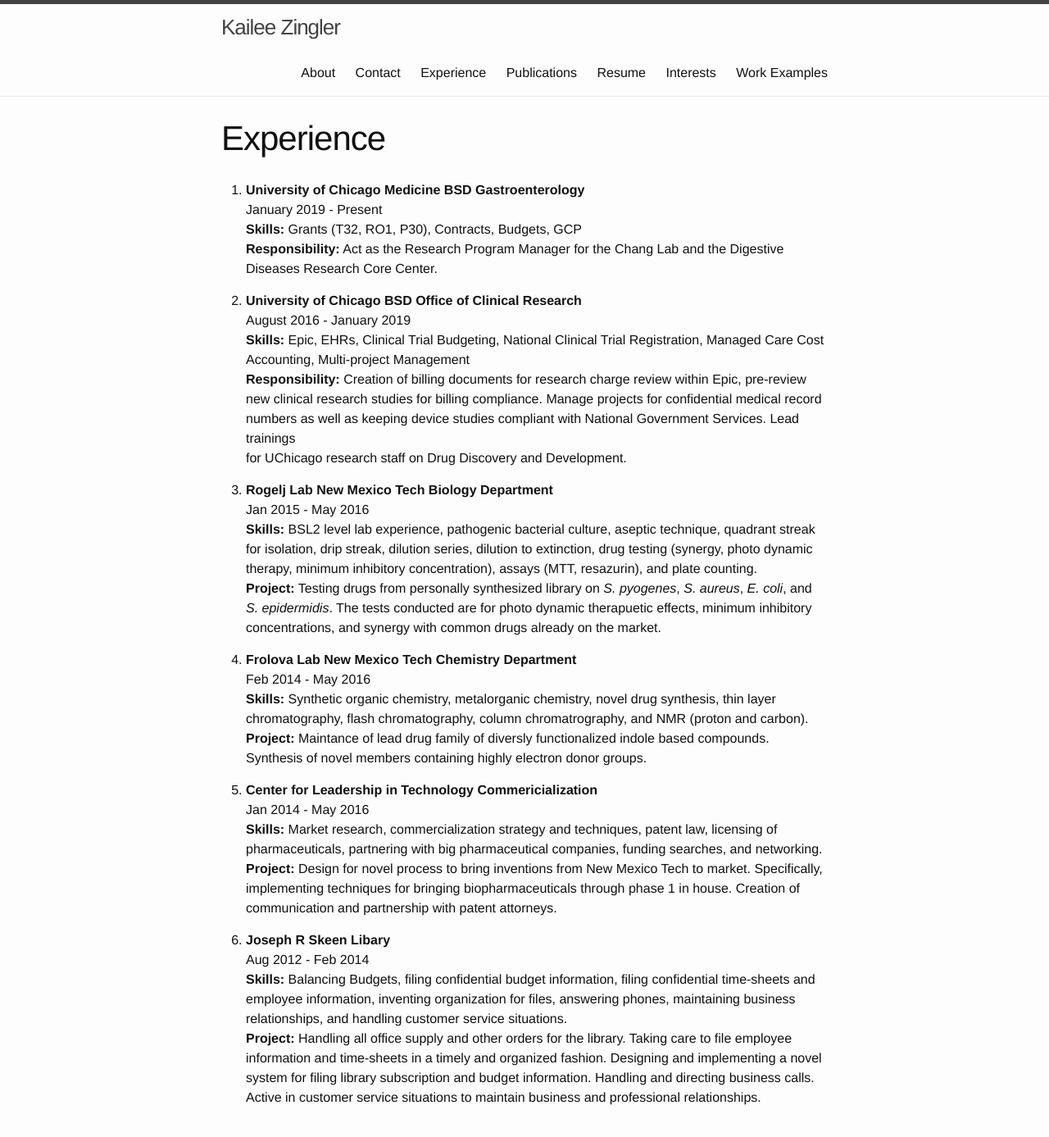
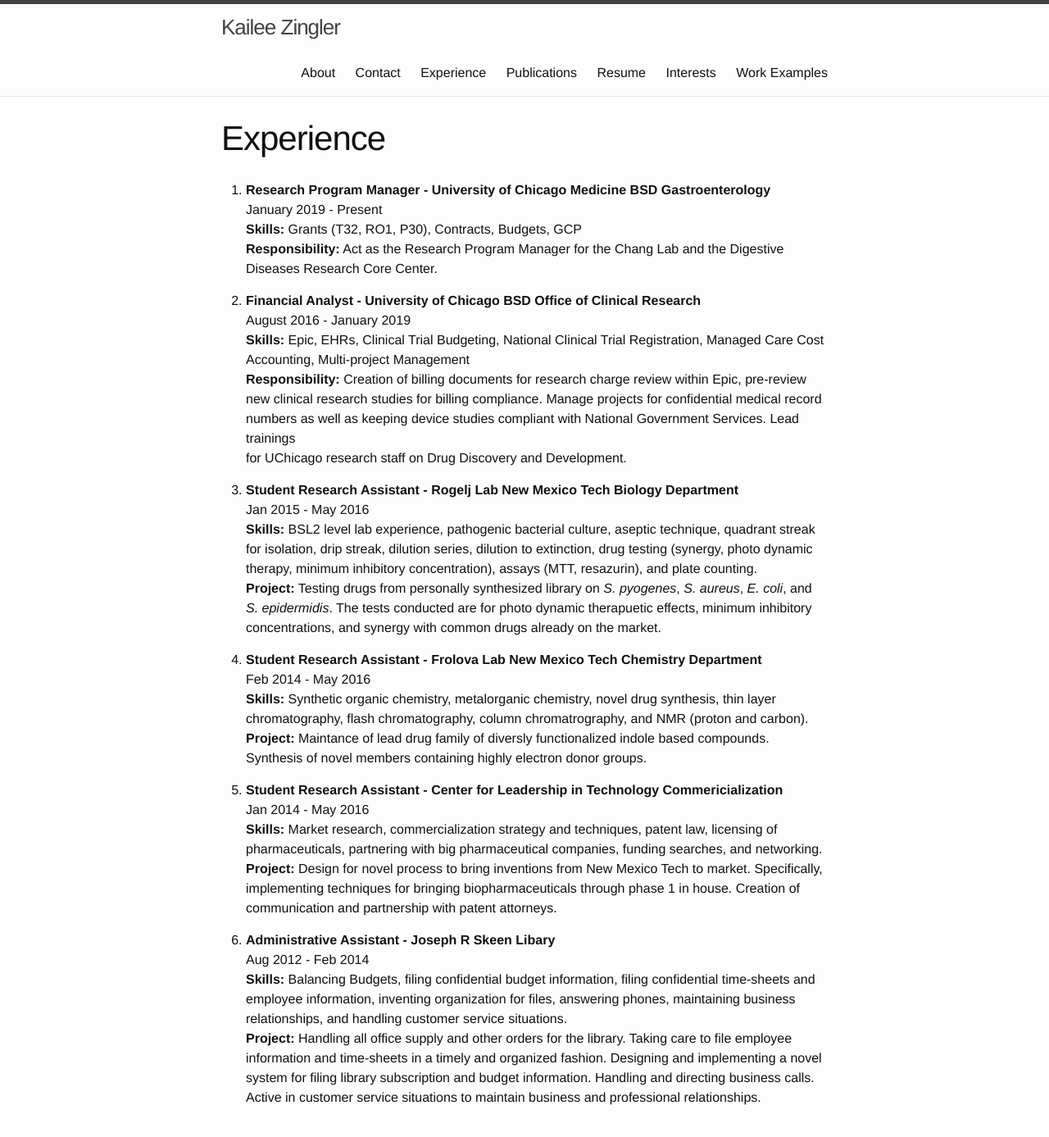
Before and after one commit to kzingler/kzingler.github.io, a Jekyll site: the page built from experience.md, in a window 1280 px wide and 1400 px high. Shown: the top 1387 px of the window at 82% size. Built offline with Jekyll 4.4.1, drawn with Linux system fonts in a browser that asks for light colours.

Commit message:
Edited experience

```diff
--- a/experience.md
+++ b/experience.md
@@ -4,13 +4,13 @@ title: Experience
 permalink: /experience/
 ---
 
-1. **University of Chicago Medicine BSD Gastroenterology**
+1. **Research Program Manager - University of Chicago Medicine BSD Gastroenterology**
 January 2019 - Present
 **Skills:** Grants (T32, RO1, P30), Contracts, Budgets, GCP
 **Responsibility:** Act as the Research Program Manager for the Chang Lab and the Digestive Diseases Research Core Center.
 
 
-2. **University of Chicago BSD Office of Clinical Research**
+2. **Financial Analyst - University of Chicago BSD Office of Clinical Research**
 August 2016 - January 2019
 **Skills:** Epic, EHRs, Clinical Trial Budgeting, National Clinical Trial Registration,
 Managed Care Cost Accounting, Multi-project Management
@@ -20,7 +20,7 @@ compliance. Manage projects for confidential medical record numbers as well
 as keeping device studies compliant with National Government Services. Lead trainings
 for UChicago research staff on Drug Discovery and Development.
 
-3. **Rogelj Lab New Mexico Tech Biology Department**
+3. **Student Research Assistant - Rogelj Lab New Mexico Tech Biology Department**
 Jan 2015 - May 2016
 **Skills:** BSL2 level lab experience, pathogenic bacterial culture, aseptic
 technique, quadrant streak for isolation, drip streak, dilution
@@ -33,7 +33,7 @@ tests conducted are for photo dynamic therapuetic effects,
 minimum inhibitory concentrations, and synergy with common drugs
 already on the market.
 
-4. **Frolova Lab New Mexico Tech Chemistry Department**
+4. **Student Research Assistant - Frolova Lab New Mexico Tech Chemistry Department**
 Feb 2014 - May 2016
 **Skills:** Synthetic organic chemistry, metalorganic chemistry, novel drug
 synthesis, thin layer chromatography, flash chromatography,
@@ -42,7 +42,7 @@ column chromatrography, and NMR (proton and carbon).
 indole based compounds. Synthesis of novel members containing
 highly electron donor groups.
 
-5. **Center for Leadership in Technology Commericialization**
+5. **Student Research Assistant - Center for Leadership in Technology Commericialization**
 Jan 2014 - May 2016
 **Skills:** Market research, commercialization strategy and techniques,
 patent law, licensing of pharmaceuticals, partnering with big
@@ -52,7 +52,7 @@ Mexico Tech to market. Specifically, implementing techniques for
 bringing biopharmaceuticals through phase 1 in house. Creation of
 communication and partnership with patent attorneys.
 
-6. **Joseph R Skeen Libary**
+6. **Administrative Assistant - Joseph R Skeen Libary**
 Aug 2012 - Feb 2014
 **Skills:** Balancing Budgets, filing confidential budget information,
 filing confidential time-sheets and employee information, inventing organization for files,
```
